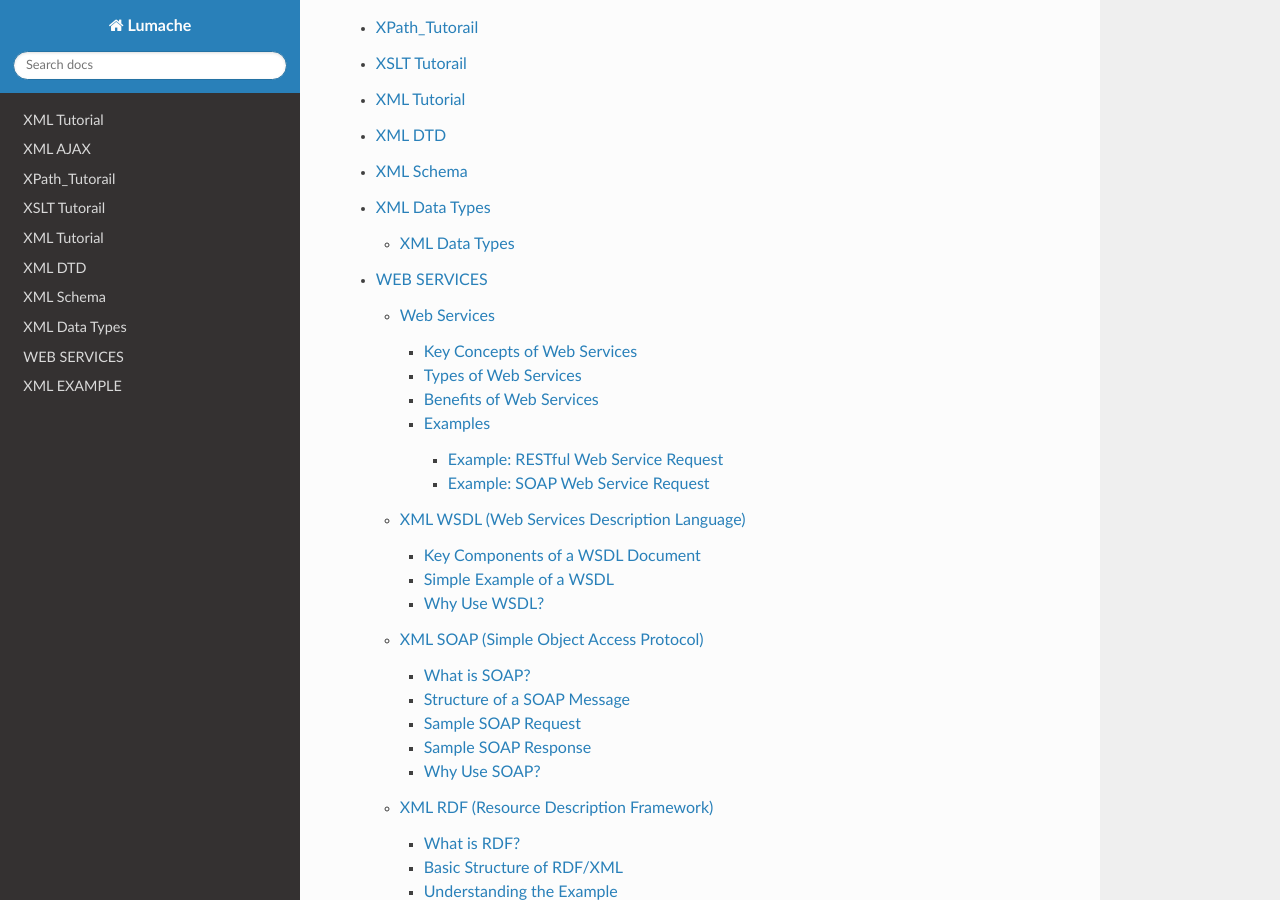
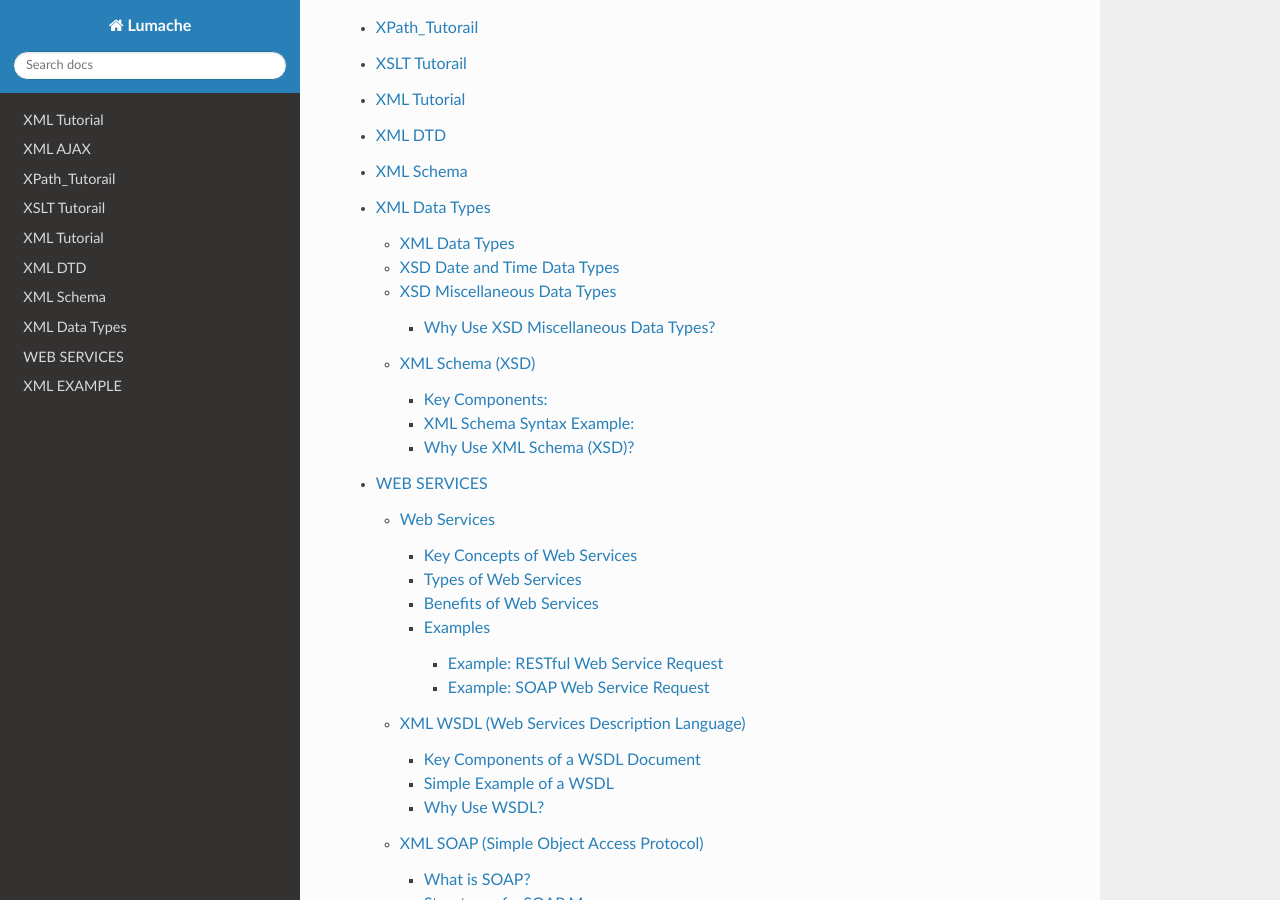
Before and after one commit to litoserafin/xml, a Sphinx documentation site: the page built from docs/source/index.rst, in a window 1280 px wide and 900 px high, scrolled down 1037 px. Built offline with Sphinx 7.4.7 and the Read the Docs theme 3.1.0, drawn with Linux system fonts in a browser that asks for light colours; pages that are not in the unit, such as notebooks, are missing from menus.

Commit message:
Update index.rst

```diff
--- a/docs/source/XML_Data_Types/index.rst
+++ b/docs/source/XML_Data_Types/index.rst
@@ -5,3 +5,8 @@ XML Data Types
    :maxdepth: 1
 
    XML_Datatypes_introduction
+   XSD String Data Types
+   XSD Date and Time Data Types
+   XSD Numeric Data Types
+   XSD Miscellaneous Data Types
+   XML Schema Reference
```
